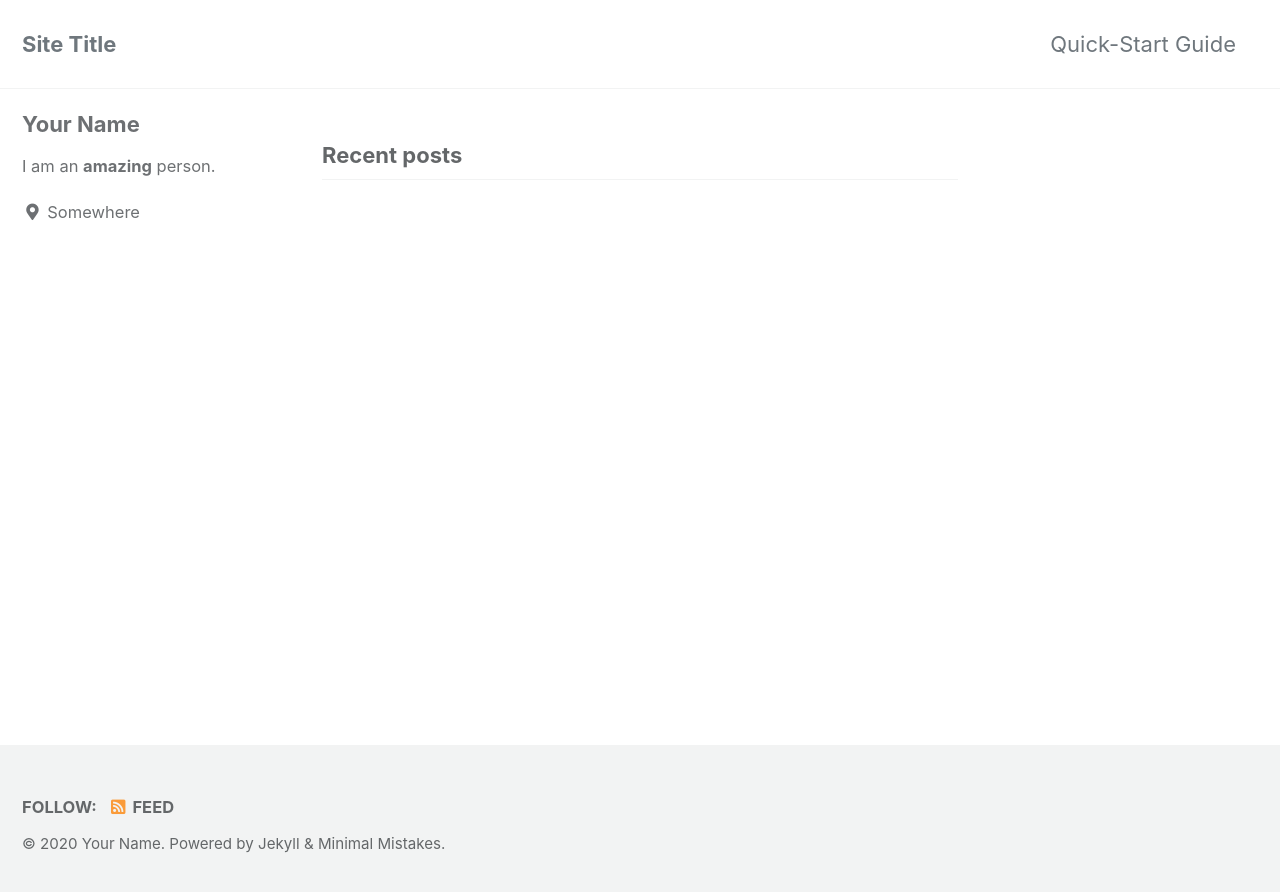
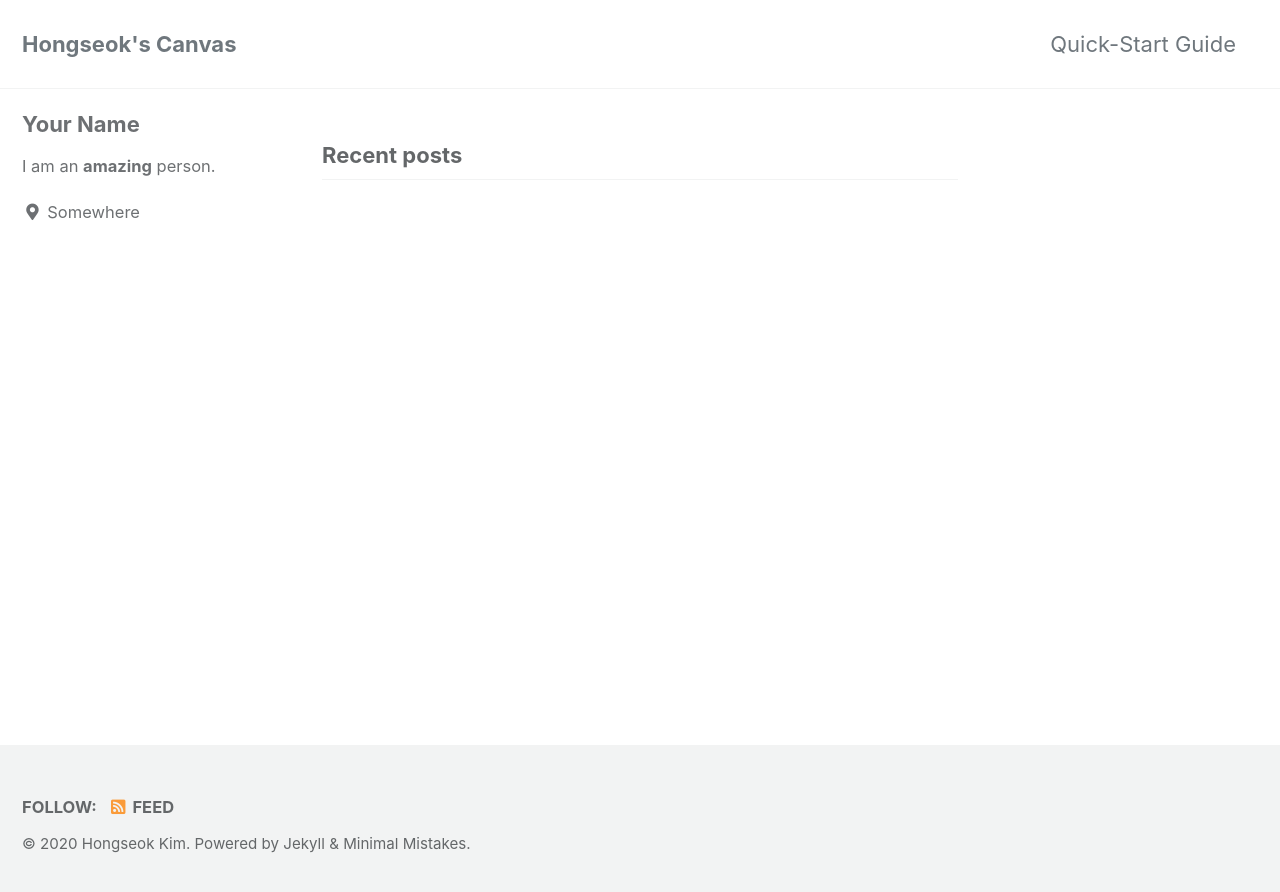
Before and after one commit to inb05141/inb05141.github.io, a Jekyll site: the page built from index.html, in a window 1280 px wide. Shown: the top 892 px of the page. Built offline with Jekyll 4.4.1, drawn with Linux system fonts in a browser that asks for light colours; cached includes are drawn as plain includes; the list of posts is cut into pages by our own code.

Commit message:
Update _config.yml

```diff
--- a/_config.yml
+++ b/_config.yml
@@ -16,11 +16,11 @@ minimal_mistakes_skin    : "default" # "air", "aqua", "contrast", "dark", "dirt"
 
 # Site Settings
 locale                   : "en-US"
-title                    : "Site Title"
+title                    : "Hongseok's Canvas"
 title_separator          : "-"
 subtitle                 : # site tagline that appears below site title in masthead
-name                     : "Your Name"
-description              : "An amazing website."
+name                     : "Hongseok Kim"
+description              : "Connecting the Dots with the Lines of Genuine Insigh"
 url                      : # the base hostname & protocol for your site e.g. "https://mmistakes.github.io"
 baseurl                  : # the subpath of your site, e.g. "/blog"
 repository               : # GitHub username/repo-name e.g. "mmistakes/minimal-mistakes"
```
